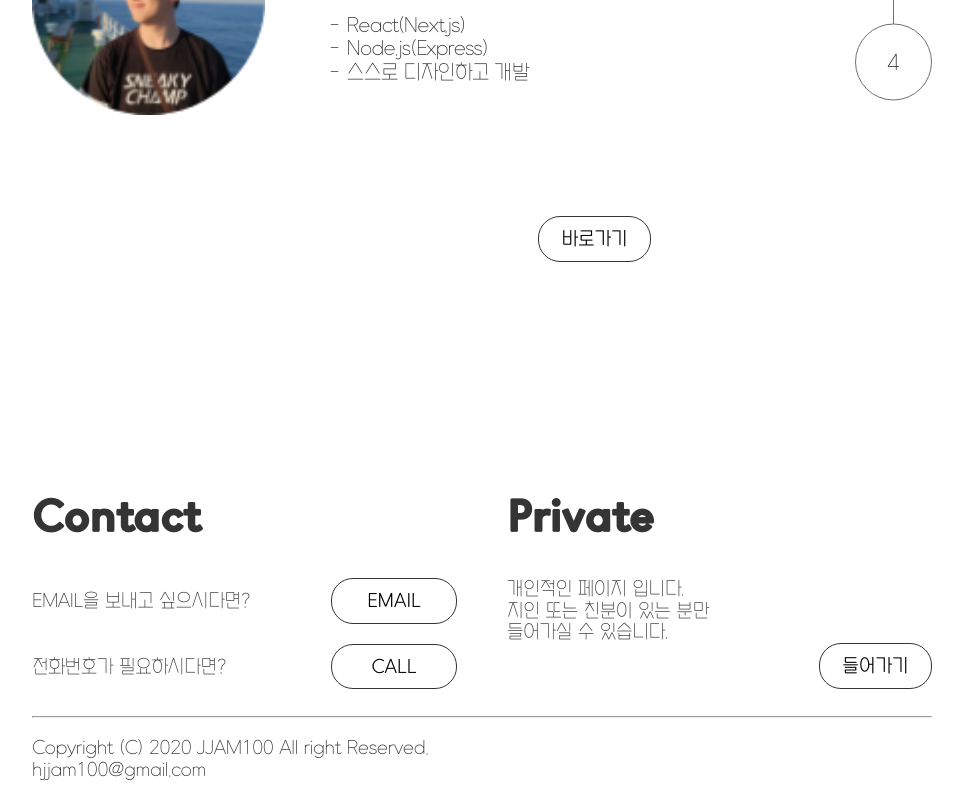
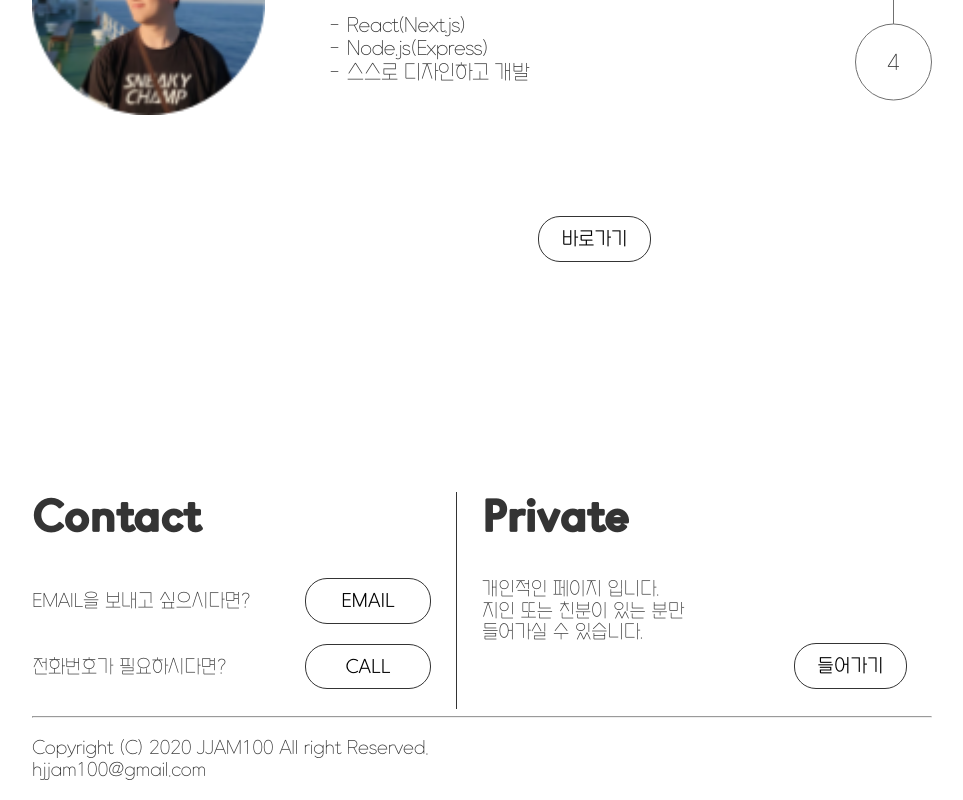
Before and after one commit to jjam100/jjam100-front, a Next.js app: page / in a window 1280 px wide. Shown: the part 3408-4208 px from the top of the page, without its empty margins (158-1121 px from the left). Built offline with nearby package versions, Linux system fonts and the light colour scheme.

Commit message:
fix Contact : line spliting

```diff
--- a/components/IndexSection/style/Contact.scss
+++ b/components/IndexSection/style/Contact.scss
@@ -5,7 +5,9 @@ section#index-contact {
   @media (min-width: $break2 + 1px) {
     display: inline-block;
     width: calc(50% - 25px);
-    margin-right: 50px;
+    padding-right: 25px;
+    border-right: 0.5px solid $black;
+    margin-right: 25px;
   }
 
   & .contact-item-wrapper {
```
